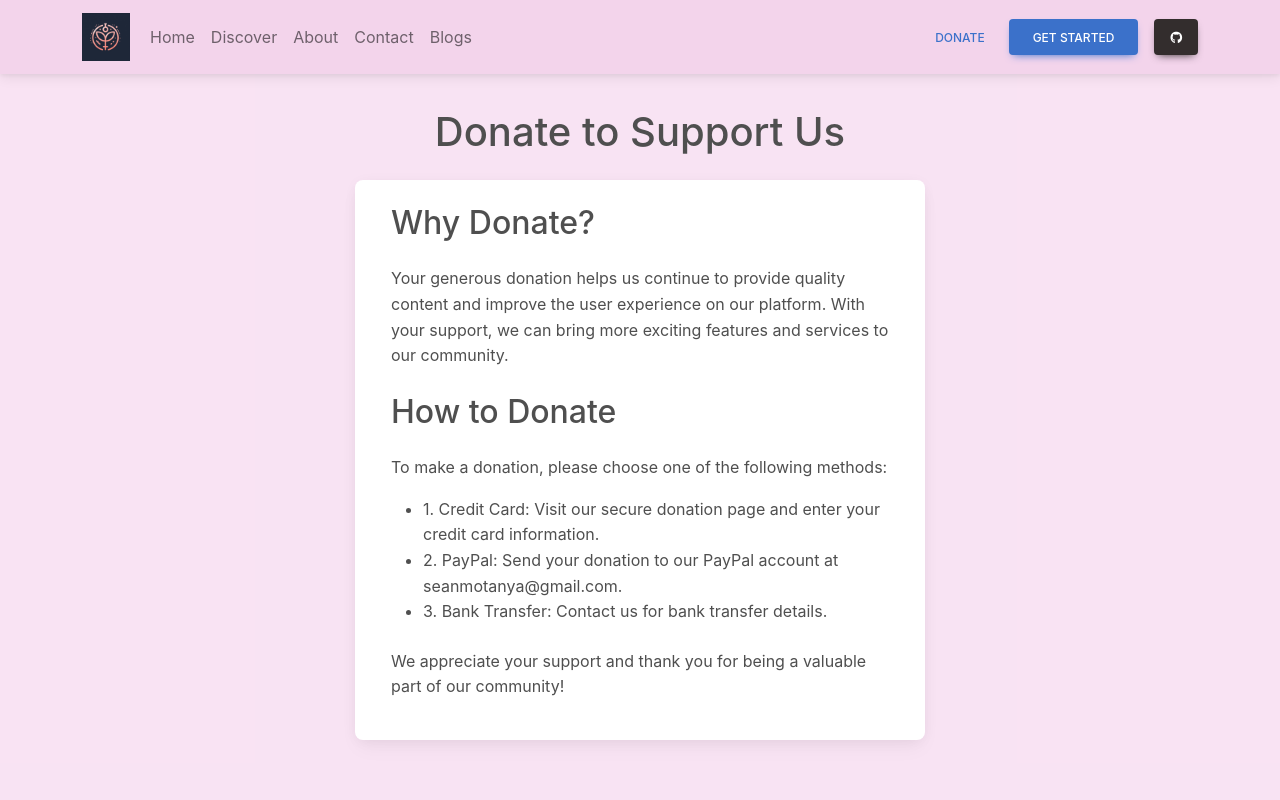
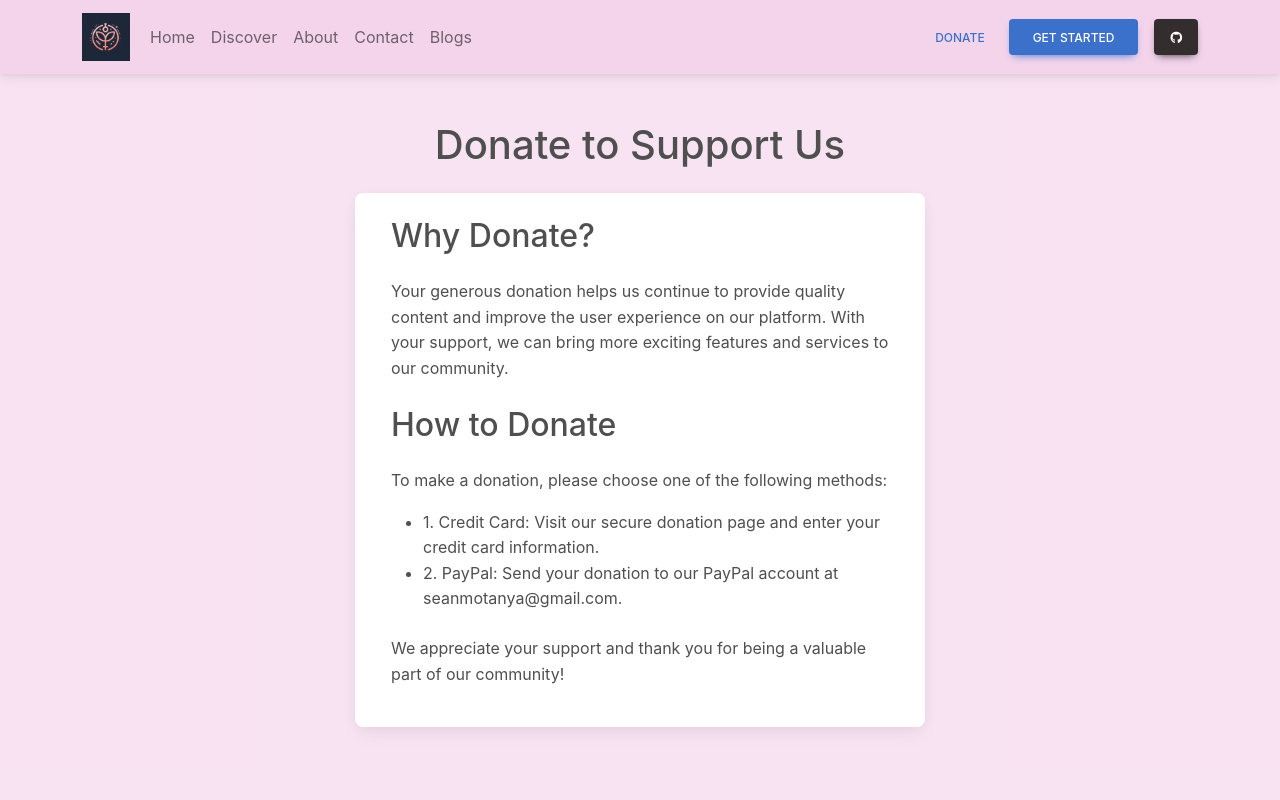
Before and after one commit to agent19music/lifeonarock-react, a React (Create React App) app: page /donate in a window 1280 px wide. Shown: the top 800 px of the page. Built offline with nearby package versions, Linux system fonts and the light colour scheme; data requests are answered from the project's data file.

Commit message:
update donate

```diff
--- a/src/pages/Donate.js
+++ b/src/pages/Donate.js
@@ -25,7 +25,7 @@ export default function Donate(toggle,toggle3) {
             <ul>
               <li>1. Credit Card: Visit our secure donation page and enter your credit card information.</li>
               <li>2. PayPal: Send your donation to our PayPal account at seanmotanya@gmail.com.</li>
-              <li>3. Bank Transfer: Contact us for bank transfer details.</li>
+
             </ul>
 
             <p className={`mt-4${toggle ? ` text-${toggle3}` : ''}`}>
```
